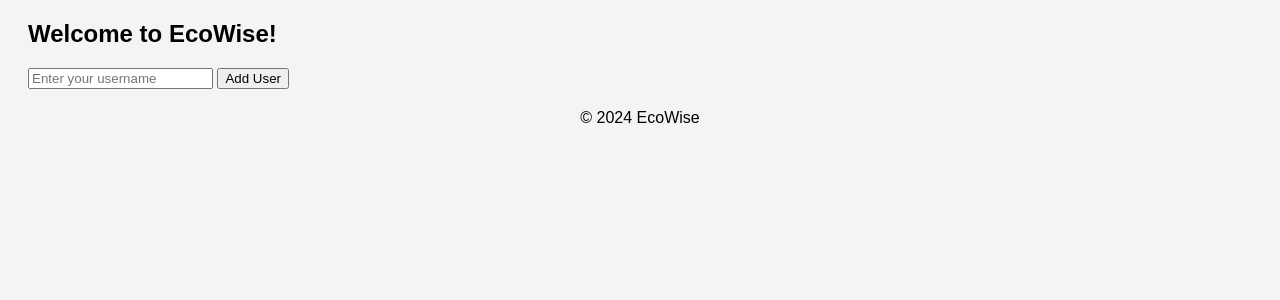
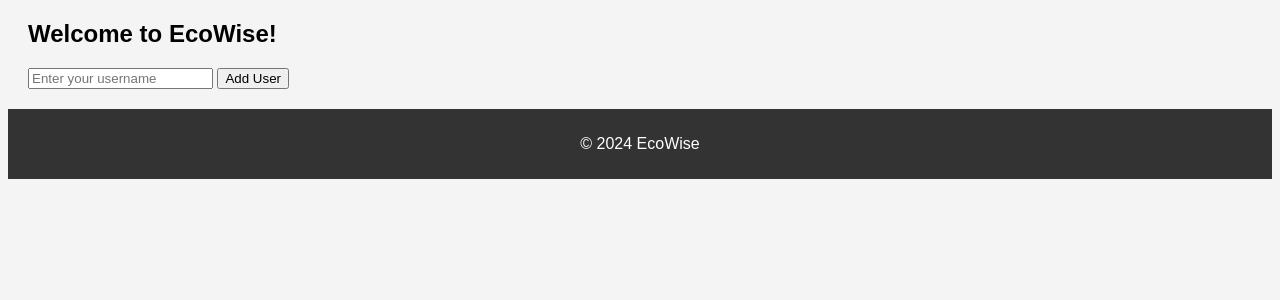
Before and after one commit to deepuzz11/EcoWise-Your-Personalized-Carbon-Tracker, a Flask app: page / in a window 1280 px wide. Shown: the part 126-426 px from the top of the page. Run offline with Flask 2, Linux system fonts and the light colour scheme.

Commit message:
Update styles.css

```diff
--- a/static/css/styles.css
+++ b/static/css/styles.css
@@ -26,6 +26,8 @@
 }
 
 footer {
+    background: #333;
+    color: #fff;
+    padding: 10px 0;
     text-align: center;
-    margin-top: 20px;
 }
```
